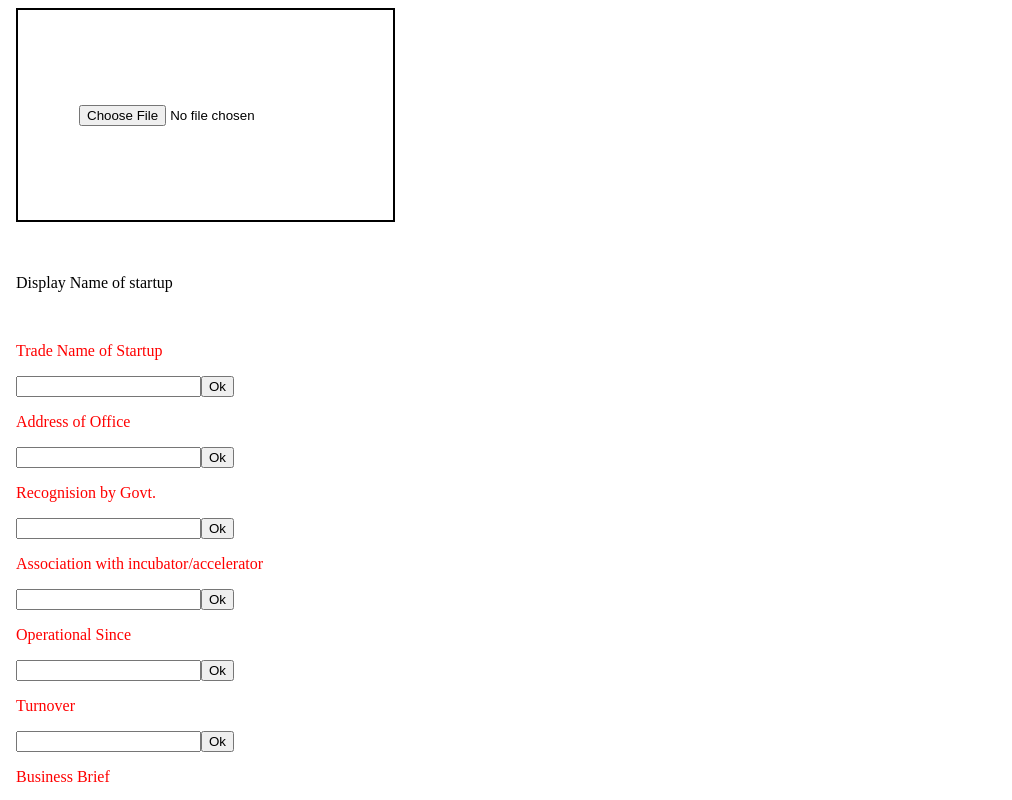
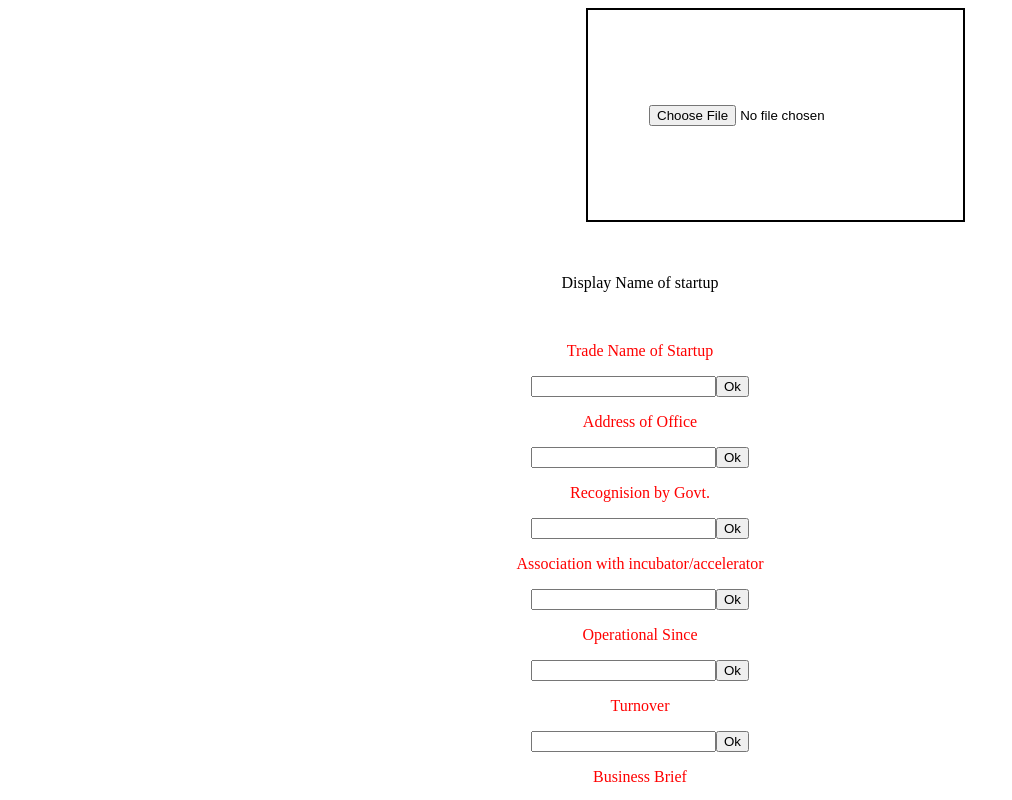
Before and after one commit to 200040082vinayak/200040082vinayak.github.io, an Angular app: page /profile in a window 1280 px wide. Shown: the top 800 px of the page, without its empty margins (0-1012 px from the left). Built offline with nearby package versions, Linux system fonts and the light colour scheme.

Commit message:
Error check

```diff
--- a/src/app/feed-page/feed-page.component.css
+++ b/src/app/feed-page/feed-page.component.css
@@ -8,12 +8,13 @@
     display: flex;
     flex-direction: column;
     align-items: center;
+    text-align: center;
 }
 
 .header_left img{
     object-fit: contain;
     height: 30px;
-    border: 10px solid;
+
     margin: auto;
 }
 
--- a/src/app/profile-page/profile-page.component.css
+++ b/src/app/profile-page/profile-page.component.css
@@ -1,11 +1,13 @@
 body{
     align-items: center;
+    text-align: center;
 }
 
 .disp_img{
     display: flex;
     justify-content: center;
     align-items: center;
+    margin-left: 570px;
     gap: 10px;
     flex-direction: column;
     width: 375px;
@@ -16,6 +18,6 @@
 }
 
 .container{
-    flex-direction: row;
+    flex-direction: column;
     color: red;
 }
```
